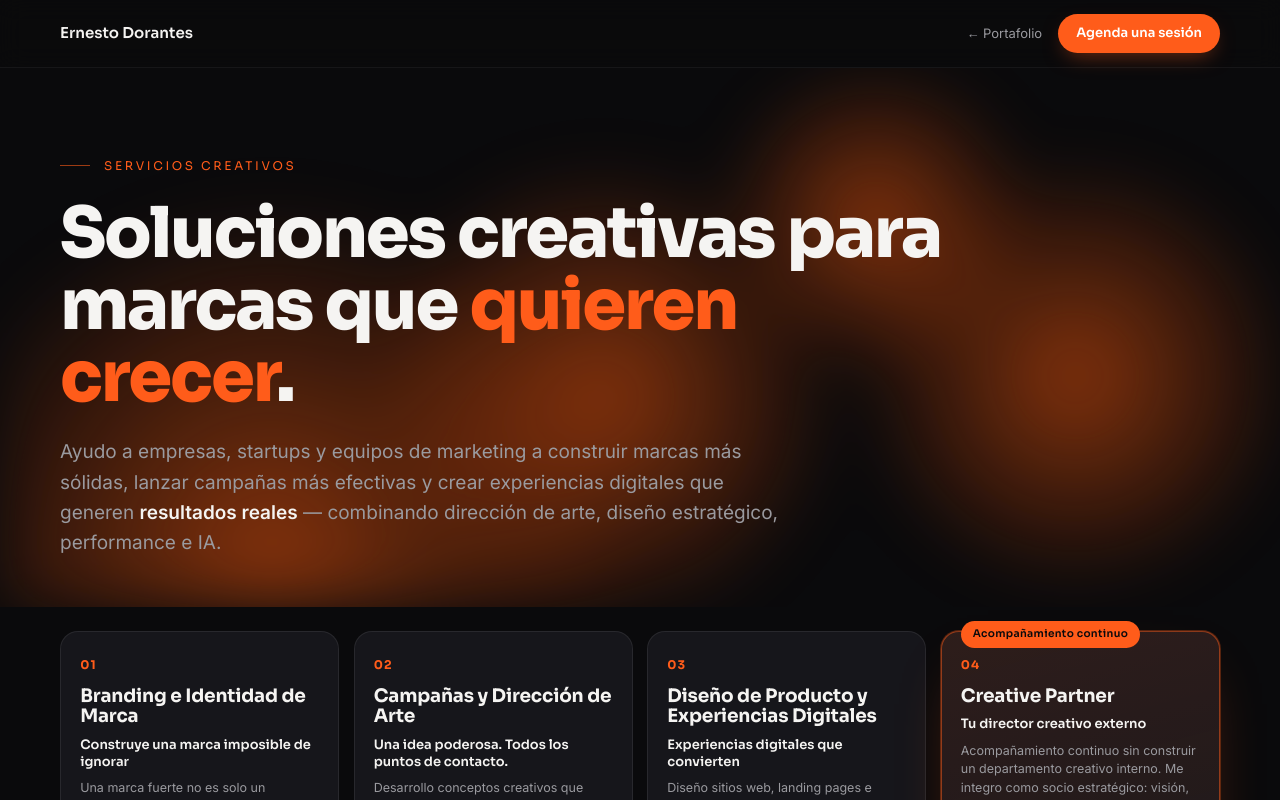
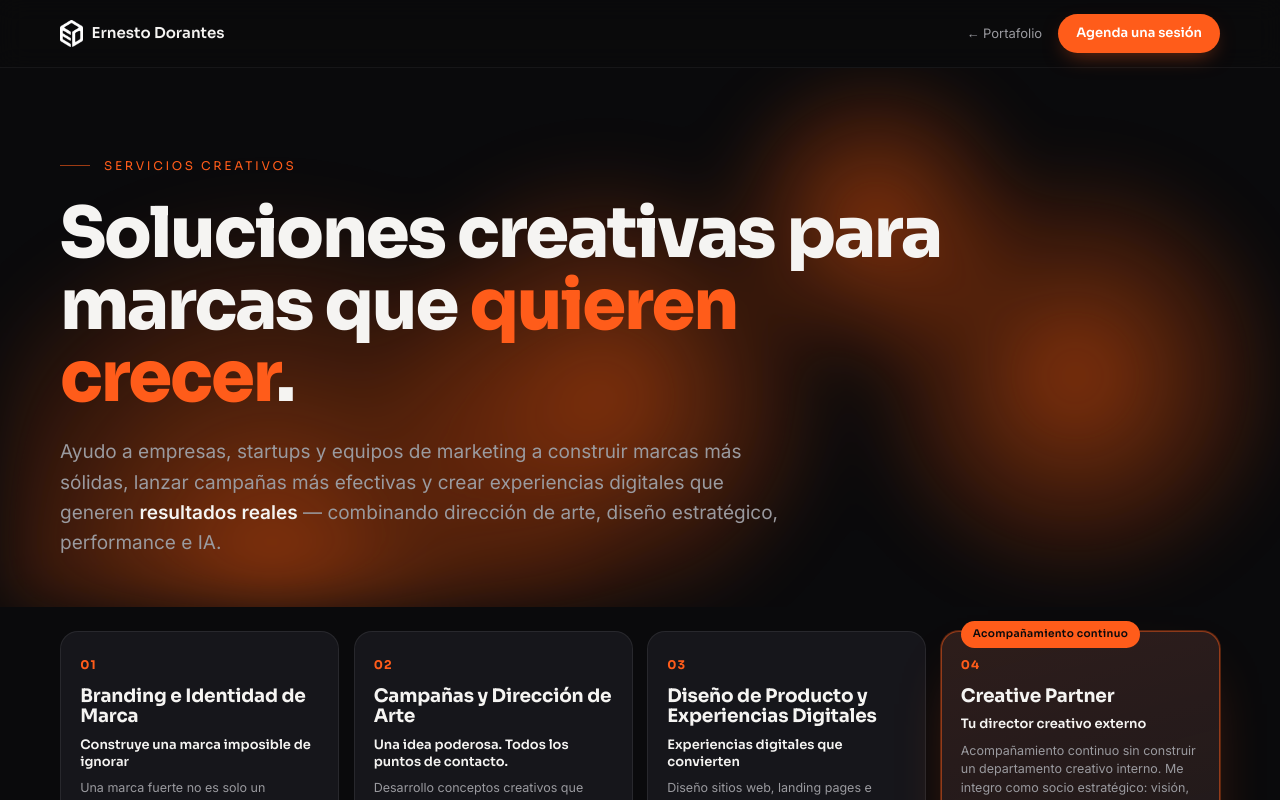
Before and after one commit to jeds2493-cloud/Ernesto-Dorantes-Portafolio, a Next.js app: page /servicios in a window 1280 px wide. Shown: the top 800 px of the page. Built offline with nearby package versions, Linux system fonts and the light colour scheme; no server answers.

Commit message:
Agrega logo "ED" junto al nombre en la barra de navegacion (home y servicios)
Co-Authored-By: Claude Opus 4.8 <noreply@anthropic.com>

```diff
--- a/app/globals.css
+++ b/app/globals.css
@@ -11,7 +11,8 @@ body{font-family:var(--sans);background:var(--bg);color:var(--fg);line-height:1.
 a{color:inherit;text-decoration:none}
 img{display:block;max-width:100%}
 nav{position:fixed;top:0;left:0;right:0;z-index:100;display:flex;justify-content:space-between;align-items:center;padding:20px clamp(20px,5vw,60px);backdrop-filter:blur(12px);background:rgba(10,10,12,.55);border-bottom:1px solid var(--line-soft)}
-nav .brand{display:flex;align-items:center;gap:10px;font-family:var(--display);font-weight:600;font-size:15px}
+nav .brand{display:flex;align-items:center;gap:9px;font-family:var(--display);font-weight:600;font-size:15px}
+.brand-logo{height:27px;width:auto;display:block;flex:none}
 nav .brand .dot{width:22px;height:22px;border:1.5px solid var(--orange);border-radius:6px;position:relative;flex:none}
 nav .brand .dot::after{content:"";position:absolute;top:4px;left:50%;transform:translateX(-50%);width:6px;height:6px;border:1.5px solid var(--orange);border-radius:50%}
 nav .links{display:flex;gap:clamp(14px,2.5vw,32px);font-size:13px;letter-spacing:.02em}
@@ -574,7 +575,7 @@ nav .nav-toggle.open span:nth-child(3){top:11px;transform:rotate(-45deg)}
 /* ===== Página de Servicios ===== */
 .svc{background:var(--bg);color:var(--fg);min-height:100vh}
 .svc-nav{position:sticky;top:0;z-index:100;display:flex;align-items:center;gap:16px;padding:14px clamp(20px,5vw,60px);-webkit-backdrop-filter:blur(12px);backdrop-filter:blur(12px);background:rgba(10,10,12,.6);border-bottom:1px solid var(--line-soft)}
-.svc-nav .brand{font-family:var(--display);font-weight:600;font-size:15px;color:var(--fg)}
+.svc-nav .brand{display:inline-flex;align-items:center;gap:9px;font-family:var(--display);font-weight:600;font-size:15px;color:var(--fg)}
 .svc-nav .svc-back{margin-left:auto;font-size:13px;color:var(--muted);transition:color .3s}
 .svc-nav .svc-back:hover{color:var(--fg)}
 .svc-nav-cta{font-family:var(--display);font-weight:600;font-size:13px;color:#fff;background:var(--orange);padding:9px 18px;border-radius:30px;box-shadow:0 8px 22px -8px rgba(255,92,26,.5);transition:transform .3s,box-shadow .3s}
--- a/app/servicios/page.tsx
+++ b/app/servicios/page.tsx
@@ -172,6 +172,8 @@ export default function Servicios() {
     <main className="svc">
       <header className="svc-nav">
         <Link href="/" className="brand">
+          {/* eslint-disable-next-line @next/next/no-img-element */}
+          <img src="/assets/logo-ed.png" alt="" className="brand-logo" />
           Ernesto Dorantes
         </Link>
         <Link href="/" className="svc-back">
--- a/components/Nav.tsx
+++ b/components/Nav.tsx
@@ -59,6 +59,8 @@ export default function Nav() {
     <>
       <nav>
         <a href="#top" className="brand" onClick={goTo("#top")}>
+          {/* eslint-disable-next-line @next/next/no-img-element */}
+          <img src="/assets/logo-ed.png" alt="" className="brand-logo" />
           Ernesto Dorantes
         </a>
         <div className="links">
```
Also changed, not shown: public/assets/logo-ed.png (added).
